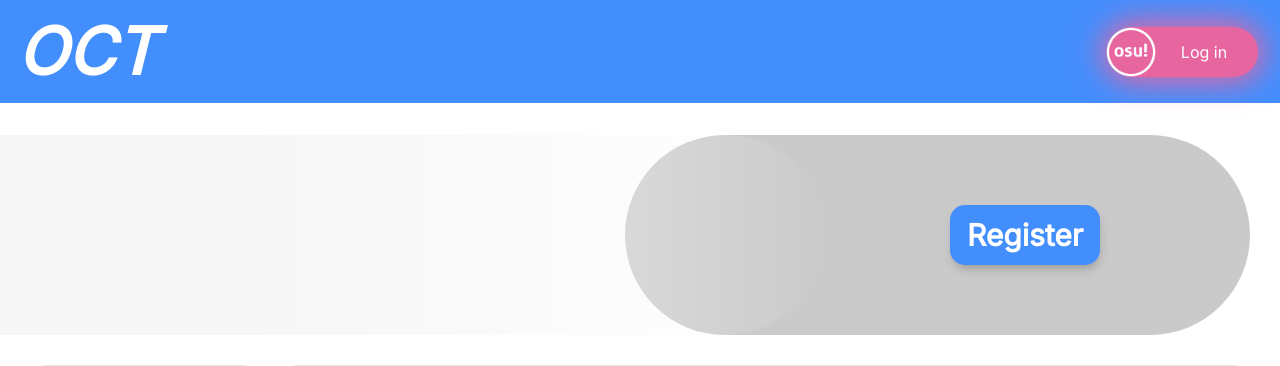
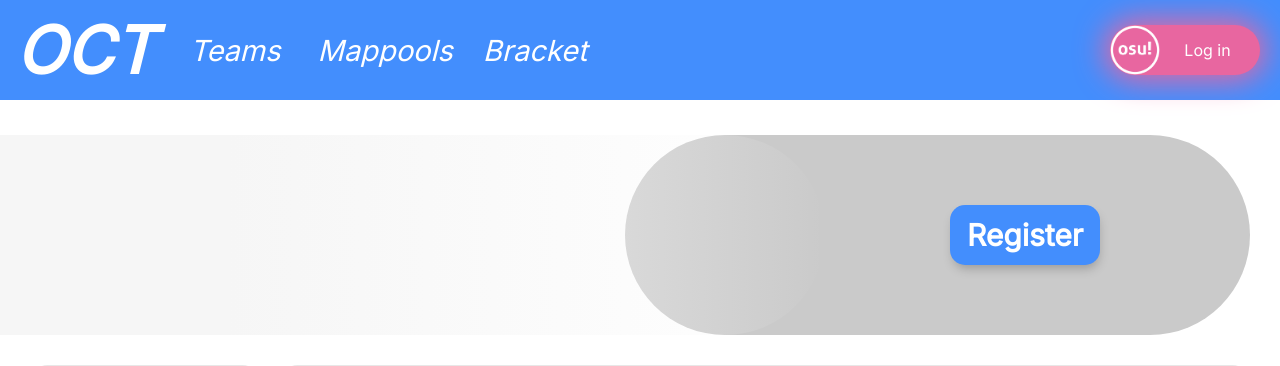
Before and after one commit to Sheppsu/oct-site, a Django app: template oct/templates/tournament/dashboard.html in a window 1280 px wide. Shown: the top 366 px of the page. Run offline with Django 4.2, Linux system fonts and the light colour scheme; the template is opened without the code that fills it, so the values that code supplies are empty; parts of the project's set-up code (start-up, migrations or seed data) failed here and were passed over.

Commit message:
implement flexbox on header

```diff
--- a/oct/static/css/main.css
+++ b/oct/static/css/main.css
@@ -8,6 +8,8 @@
     --bg-color5: #454343;
     --bg-color6: #d0d0d0;
 }
+
+/* element properties */
 
 html {
     position: relative;
@@ -62,6 +64,8 @@ button:hover {
     cursor: pointer;
 }
 
+/* Footer */
+
 .footer-block {
     height: 100%;
     padding-left: 10px;
@@ -98,6 +102,7 @@ button:hover {
     text-decoration: none;
 }
 
+/* misc */
 
 .flex-container {
     display: flex;
@@ -125,33 +130,43 @@ td {
     padding: 0;
 }
 
+/* header */
+
 .header {
-    background-color: var(--bg-color1);
-    width: 100%;
+    width: calc(100% - 30px);
     height: 100px;
+
     position: absolute;
+    display: flex;
+    align-items: center;
     left: 0;
     top: 0;
+    padding-left: 10px;
+    padding-right: 20px;
+
     z-index: 9;
+    background-color: var(--bg-color1);
+    text-decoration: none;
+    text-align: center;
 }
 
+.header-link-container {
+    width: 150px;
+    height: 100%;
+    color: white;
+}
 
-.header-block {
-    width: 20%;
-    height: 100%;
+.header-link-container:hover {
+    color: #454343;
 }
 
 .header-text {
-    text-align: center;
     color: inherit;
     font-size: 29px;
     font-style: italic;
     font-family: 'Inter', sans-serif;
-    margin: 0;
-    margin-top: 30px;
     transition: all 0.3s ease;
 }
-
 
 .header-title {
     text-align: center;
@@ -160,79 +175,41 @@ td {
     font-style: italic;
     font-size: 65px;
     color: inherit;
-    margin: 0;
-    margin-left: 15px;
     transition: all 0.3s ease;
 
-}
-
-@media (max-width: 650px) {
-    .header-block {
-        width: 7%;
-    }
-
-    .header-text {
-        font-size: 20px;
-    }
-
-    .header-title {
-        font-size: 45px;
-        margin-top: 10px;
-    }
 }
 
 .header-title:hover {
     color: #454343;
 }
 
-.empty-header-block {
-    width: 20%;
-    height: 100%;
-}
+.login-box {
+    width: 150px;
+    height: 50px;
+    border-radius: 50px;
 
-.header-link-container {
-    width: 100%;
-    height: 100%;
-    padding: 10px 0;
-    color: white;
-}
-
-.header-link-container:hover {
-    color: #454343;
-}
-
-.header-link {
-    text-decoration: none;
-}
-
-.login-box {
-    width: 100%;
-    height: 50px;
+    display: flex;
+    align-items: center;
     background-color: var(--bg-color2);
-    border-radius: 50px;
     color: white;
 }
 
 .user-box {
-    width: 100%;
-    height: 50px;
     background-color: #D9D9D9;
-    border-radius: 50px;
     color: black;
 }
 
 .login-text {
-    width: 100%;
-    height: 100%;
+    width: calc(100% - 5px);
+    padding-right: 5px;
+
     text-align: center;
     white-space: nowrap;
 }
 
-.osu-logo {
+.login-pic {
     height: 100%;
     border-radius: 100%;
-    margin-top: -2px;
-    margin-left: -4px;
 }
 
 .shadow {
--- a/oct/templates/base.html
+++ b/oct/templates/base.html
@@ -17,55 +17,33 @@
 </head>
 
 <body>
-    <table class="header prevent-select">
-        <tr>
-            <td style="width: 150px;">
+    <div class="header prevent-select">
         <a class="header-link" href="{% url 'index' %}"><div class="header-link-container">
             <h1 class="header-title">OCT</h1>
         </div></a>
-            </td>
-<!--            <td id="teams" class="header-block" style="width: 150px;">-->
-<!--                <a class="header-link" href="{% url 'teams' %}"><div class="header-link-container">-->
-<!--                    <p class="header-text">Teams</p>-->
-<!--                </div></a>-->
-<!--            </td>-->
-<!--            <td id="mappools" class="header-block" style="width: 150px;">-->
-<!--                <a class="header-link" href="{% url 'mappools' %}"><div class="header-link-container">-->
-<!--                    <p class="header-text">Mappools</p>-->
-<!--                </div></a>-->
-<!--            </td>-->
-<!--            <td id="bracket" class="header-block" style="width: 150px;">-->
-<!--                <a class="header-link" href="{% url 'bracket' %}"><div class="header-link-container">-->
-<!--                    <p class="header-text">Bracket</p>-->
-<!--                </div></a>-->
-<!--            </td>-->
-            <td style="width: calc(100% - 320px);"></td>
-            <td class="header-block" style="padding-right: 20px; width:150px;">
+        <a class="header-link" href="{% url 'teams' %}"><div class="header-link-container">
+            <p class="header-text">Teams</p>
+        </div></a>
+        <a class="header-link" href="{% url 'mappools' %}"><div class="header-link-container">
+            <p class="header-text">Mappools</p>
+        </div></a>
+        <a class="header-link" href="{% url 'bracket' %}"><div class="header-link-container">
+            <p class="header-text">Bracket</p>
+        </div></a>
+        <div style="flex: 1;"></div>
         <a href="{% if not is_logged_in %}{{ login_url }}{% else %}{% url 'dashboard' %}{% endif %}">
-                    <div class="{% if not is_logged_in %}login-box shadow{% else %}user-box{% endif %}">
-                        <table style="width: 100%; height: 50px;">
-                            <tr>
-                                <td style="width: 50px; height: 50px; padding: 0;">
+            <div class="{% if not is_logged_in %}login-box shadow{% else %}login-box user-box{% endif %}">
                 {% if is_logged_in %}
-                                    <img src="{{ avatar_url }}" alt="avatar" class="osu-logo">
+                <img src="{{ avatar_url }}" alt="avatar" class="login-pic">
                 {% else %}
-                                    <img src="{% static 'assets/images/osu.png' %}" alt="osu logo" class="osu-logo">
+                <img src="{% static 'assets/images/osu.png' %}" alt="osu logo" class="login-pic">
                 {% endif %}
-                                </td>
-                                <td>
-                                    <div style="width: calc(100% - 10px); height: 26px; padding: 12px 0;">
                 <p class="login-text">
                     {% if is_logged_in %}{{ username }}{% else %}Log in{% endif %}
                 </p>
             </div>
-                                </td>
-                            </tr>
-                        </table>
+        </a>
     </div>
-                </a>
-            </td>
-        </tr>
-    </table>
     {% block body %}{% endblock body %}
     <div id="popup-background" hidden></div>
     <div id="popup" hidden>
```
Lines whose indentation alone changed are shown as unchanged.
